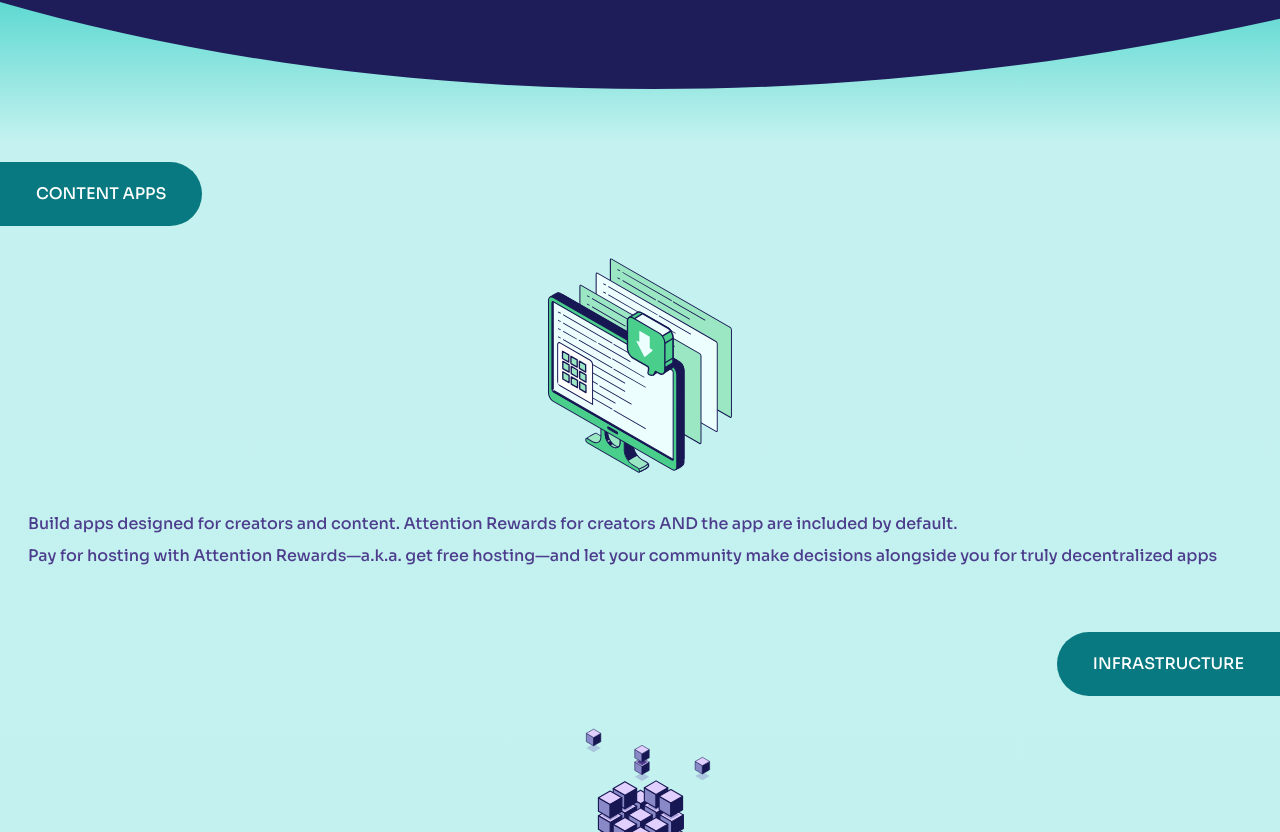
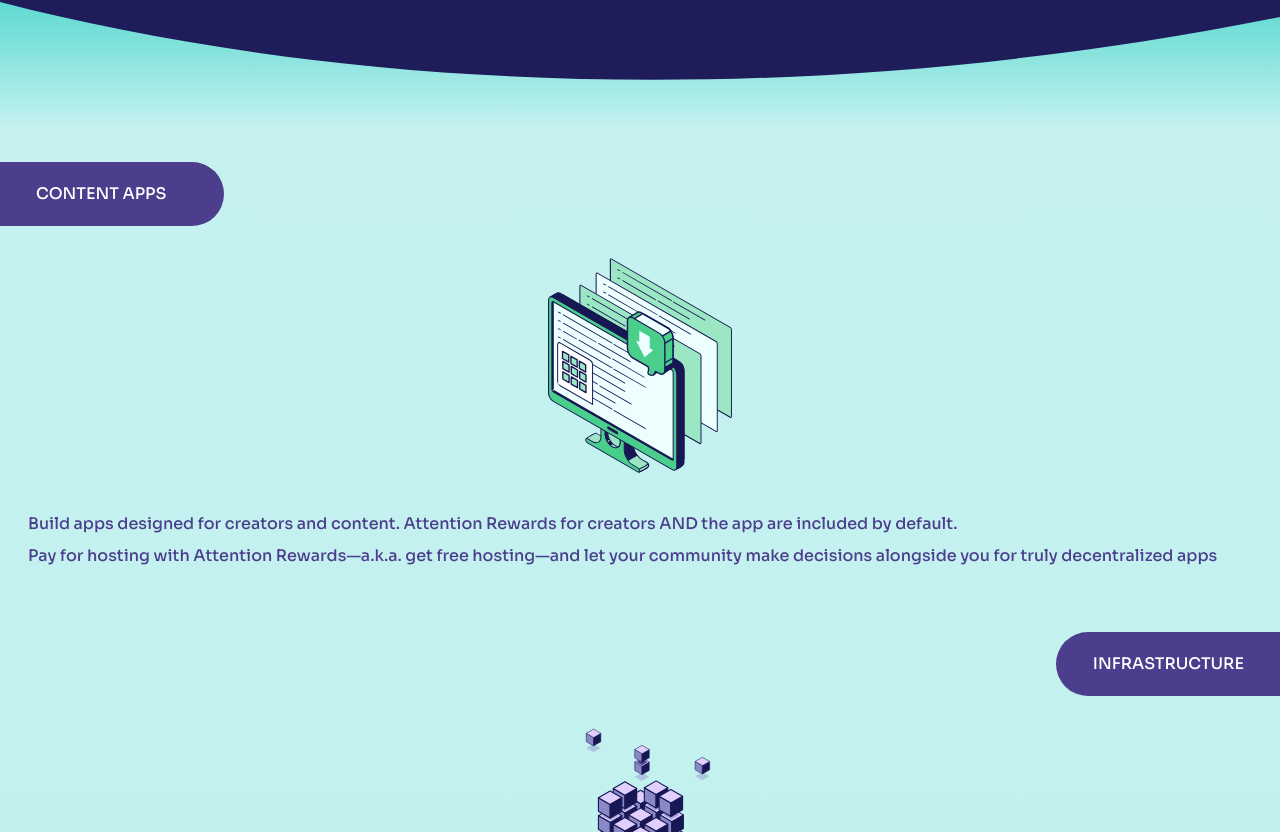
Before and after one commit to koii-network/homepage, a Next.js app: page /founders in a window 1280 px wide. Shown: the part 4108-4940 px from the top of the page. Built offline with nearby package versions, Linux system fonts and the light colour scheme.

Commit message:
Fix errors and add fade in

```diff
--- a/components/founders/learn-to-build/index.tsx
+++ b/components/founders/learn-to-build/index.tsx
@@ -1,81 +1,77 @@
 import { useState } from "react";
-import { useInView } from "react-intersection-observer";
+// import { useInView } from "react-intersection-observer";
 import { products } from "@/config/products-to-build-on-koii";
 import { useMediaQuery } from "@/components/hooks";
 import type { Props } from "./product";
 import { Product } from "./product";
 
-export type ProductSelected = 0 | 1 | 2 | 3 | 4;
+// export type ProductSelected = 0 | 1 | 2 | 3 | 4;
 
 export const LearnToBuild = () => {
-  const [topProduct, setTopProduct] = useState<Props>();
+  const [topProduct, setTopProduct] = useState<Props>(products[0]);
   const isMobile = useMediaQuery(1439);
 
-  const handleHover = (featuredItem?: Props) => {
-    console.log("hover", 1);
-    if (!isMobile && !(topProduct?.label === featuredItem?.label)) {
-      console.log("hover", 2);
-      console.log(featuredItem);
+  const handleHover = (featuredItem: Props) => {
+    if (!isMobile) {
       setTopProduct(featuredItem);
     }
   };
 
-  const getIntersectionObserverOptions = (featuredItem?: ProductSelected) => ({
-    threshold: 0,
-    rootMargin: "-50% 0% -50% 0%",
-    onChange: (inView: boolean) => {
-      if (inView) {
-        handleHover(featuredItem);
-      }
-    },
-  });
+  // const getIntersectionObserverOptions = (featuredItem?: ProductSelected) => ({
+  //   threshold: 0,
+  //   rootMargin: "-50% 0% -50% 0%",
+  //   onChange: (inView: boolean) => {
+  //     if (inView) {
+  //       handleHover(featuredItem);
+  //     }
+  //   },
+  // });
 
-  const { ref: titleRef } = useInView(
-    getIntersectionObserverOptions(undefined)
-  );
-  const { ref: firstProductRef } = useInView(getIntersectionObserverOptions(0));
-  const { ref: secondProductRef } = useInView(
-    getIntersectionObserverOptions(1)
-  );
-  const { ref: thirdProductRef } = useInView(getIntersectionObserverOptions(2));
-  const { ref: fourthProductRef } = useInView(
-    getIntersectionObserverOptions(3)
-  );
-  const { ref: fifthProductRef } = useInView(getIntersectionObserverOptions(4));
+  // const { ref: titleRef } = useInView(
+  //   getIntersectionObserverOptions(undefined)
+  // );
+  // const { ref: firstProductRef } = useInView(getIntersectionObserverOptions(0));
+  // const { ref: secondProductRef } = useInView(
+  //   getIntersectionObserverOptions(1)
+  // );
+  // const { ref: thirdProductRef } = useInView(getIntersectionObserverOptions(2));
+  // const { ref: fourthProductRef } = useInView(
+  //   getIntersectionObserverOptions(3)
+  // );
+  // const { ref: fifthProductRef } = useInView(getIntersectionObserverOptions(4));
 
-  const baseReferenceClasses = "invisible h-[8vh] w-full absolute";
-  const scrollReferencesToProducts = [
-    { classes: `${baseReferenceClasses} top-[40vh]`, ref: firstProductRef },
-    { classes: `${baseReferenceClasses} top-[48vh]`, ref: secondProductRef },
-    { classes: `${baseReferenceClasses} top-[56vh]`, ref: thirdProductRef },
-    { classes: `${baseReferenceClasses} top-[64vh]`, ref: fourthProductRef },
-    { classes: `${baseReferenceClasses} top-[72vh]`, ref: fifthProductRef },
-  ];
+  // const baseReferenceClasses = "invisible h-[8vh] w-full absolute";
+  // const scrollReferencesToProducts = [
+  //   { classes: `${baseReferenceClasses} top-[40vh]`, ref: firstProductRef },
+  //   { classes: `${baseReferenceClasses} top-[48vh]`, ref: secondProductRef },
+  //   { classes: `${baseReferenceClasses} top-[56vh]`, ref: thirdProductRef },
+  //   { classes: `${baseReferenceClasses} top-[64vh]`, ref: fourthProductRef },
+  //   { classes: `${baseReferenceClasses} top-[72vh]`, ref: fifthProductRef },
+  // ];
 
   return (
     <div className="relative flex flex-col items-center gap-20 pt-16 text-purple text-center font-medium bg-[#1e1d5a] lg:bg-[#191854]">
-      <div className="text-2xl text-lightmint tracking-tighter lg:text-white  lg:text-4xl lg:leading-48px lg:tracking-normal">
+      <div className="lg:-mb-48 text-2xl text-lightmint tracking-tighter lg:text-white  lg:text-4xl lg:leading-48px lg:tracking-normal">
         Community Ownership & Governance:
         <br />
         The future is in your hands.
       </div>
-      <div className="pt-40 lg:pt-[340px] pb-[620px] bg-products lg:bg-products-xl bg-no-repeat bg-cover lg:flex w-full lg:flex-col lg:px-8">
-        {topProduct && !isMobile && (
+      <div className="pt-40 lg:pt-[340px] pb-[280px] bg-products lg:bg-products-xl bg-no-repeat bg-cover flex w-full flex-col lg:px-8">
+        <div className="lg:-mt-24 hidden lg:flex">
           <Product
             label={topProduct.label}
             images={topProduct.images}
             text={topProduct.text}
-            isSelected={true}
+            isSelected
           />
-        )}
-        <div
-          className={`lg:max-w-screen-xl w-full flex flex-col lg:flex-row lg:mx-auto gap-16 transition-all ease-in-out duration-700`}
-        >
+        </div>
+
+        <div className="lg:max-w-screen-xl w-full flex flex-col lg:flex-row lg:mx-auto gap-16 transition-all ease-in-out duration-700">
           {products.map(({ label, images, text }, index) => (
             <div
               key={label}
-              className={`w-full flex flex-col transition-all ease-in-out duration-1000`}
-              onMouseEnter={(e) => handleHover({ label, images, text })}
+              className="w-full flex flex-col transition-all ease-in-out duration-1000 lg:hover:scale-110 lg:cursor-pointer"
+              onMouseEnter={() => handleHover({ label, images, text })}
             >
               <Product
                 label={label}
--- a/components/founders/learn-to-build/product.tsx
+++ b/components/founders/learn-to-build/product.tsx
@@ -1,6 +1,6 @@
 import { ReactNode } from "react";
 import Image, { StaticImageData } from "next/image";
-import { useInView } from "react-intersection-observer";
+// import { useInView } from "react-intersection-observer";
 import { useMediaQuery } from "@/components/hooks";
 
 export interface Props {
@@ -12,43 +12,35 @@ export interface Props {
 }
 
 export const Product = ({ label, images, text, side, isSelected }: Props) => {
-  const { ref, inView } = useInView({
-    threshold: 1,
-    delay: 300,
-  });
-
   const isMobile = useMediaQuery(1439);
-  const labelClasses = `text-white py-5 px-9 whitespace-nowrap transition-all ease-in-out duration-500 min-w-min ${
-    inView && isMobile ? "w-12 bg-dark-green" : "w-56 bg-purple lg:w-full"
-  } ${
+  const labelClasses = `text-white py-5 px-9 whitespace-nowrap transition-all ease-in-out duration-500 min-w-min w-56 bg-purple lg:w-full ${
     side === "left" && isMobile
       ? "text-left rounded-r-full lg:rounded-full"
       : "text-right ml-auto rounded-l-full lg:rounded-full lg:text-center"
   }`;
-  const textClasses = `px-7 text-left transition-all ease-in-out duration-1300 ${
-    inView && isMobile ? "max-h-96 opacity-1" : "max-h-0 opacity-0"
-  }`;
+  const textClasses = `px-7 text-left transition-all ease-in-out duration-1300 max-h-96 lg:hidden`;
   const image = isSelected && !isMobile ? images.big : images.small;
 
   return isSelected && !isMobile ? (
-    <div className="max-w-[891px] h-[380px] w-full flex justify-between mx-auto pb-10 -mt-20 xl:-mt-12 animate-[product_5s_ease-in_2] transition-all ease-in-out duration-1300">
+    <div className="max-w-[891px] h-[380px] w-full flex justify-between mx-auto pb-10 -mt-20 transition-all ease-in-out duration-500 lg:h-[700px] lg:-mb-24 lg:-mt-[224px]">
       <Image
         alt="Content Apps"
-        className="transition-all ease-in-out duration-1000"
+        className="transition-all ease-in-out duration-500 animate-fade-in"
         src={image}
         height={330}
+        key={label}
       />
-      <div className="flex flex-col">
+      <div className="flex flex-col lg:self-center">
         <div className="text-white py-5 w-48 whitespace-nowrap bg-dark-green rounded-full">
           {label}
         </div>
-        <p className="w-[424px] mt-10 text-left text-base">{text}</p>
+        <div className="w-[424px] mt-10 text-left text-base">{text}</div>
       </div>
     </div>
   ) : (
     <div className="w-full flex flex-col gap-8 transition-all ease-in-out duration-500 lg:items-center">
       <div className={labelClasses}>{label}</div>
-      <div ref={ref}>
+      <div>
         <Image
           alt="Content Apps"
           className="transition-all ease-in-out duration-500"
--- a/components/founders/program-benefits/index.tsx
+++ b/components/founders/program-benefits/index.tsx
@@ -25,7 +25,8 @@ export const ProgramBenefits = () => {
                 Join the Founder Support Program
               </p>
               <p className="mt-2 font-sans text-white lg:mt-5 font-semibold text-base leading-[22px] mb-11 text-center">
-                Turn your passion project into reality. Our mentor network is here to help.
+                Turn your passion project into reality. Our mentor network is
+                here to help.
               </p>
             </div>
           </div>
--- a/tailwind.config.js
+++ b/tailwind.config.js
@@ -26,6 +26,9 @@ module.exports = {
       sans: ["Sora", "sans-serif"],
     },
     extend: {
+      animation: {
+        "fade-in": "fade-in 0.5s ease-in-out 1",
+      },
       backgroundImage: {
         "benefits-background-xl":
           "url('/images/founders/benefit-background-xl.svg')",
@@ -109,6 +112,16 @@ module.exports = {
         "3xl": "0px 8px 6px rgba(0, 0, 0, 0.15)",
       },
       keyframes: {
+        "fade-in": {
+          "0%": {
+            transform: "translateY(25%)",
+            opacity: 0,
+          },
+          "100%": {
+            transform: "translateY(0)",
+            opacity: 1,
+          },
+        },
         identity: {
           "0%, 30%, 50%, 100%": { opacity: 0.2 },
           "10%": { opacity: 1 },
```
